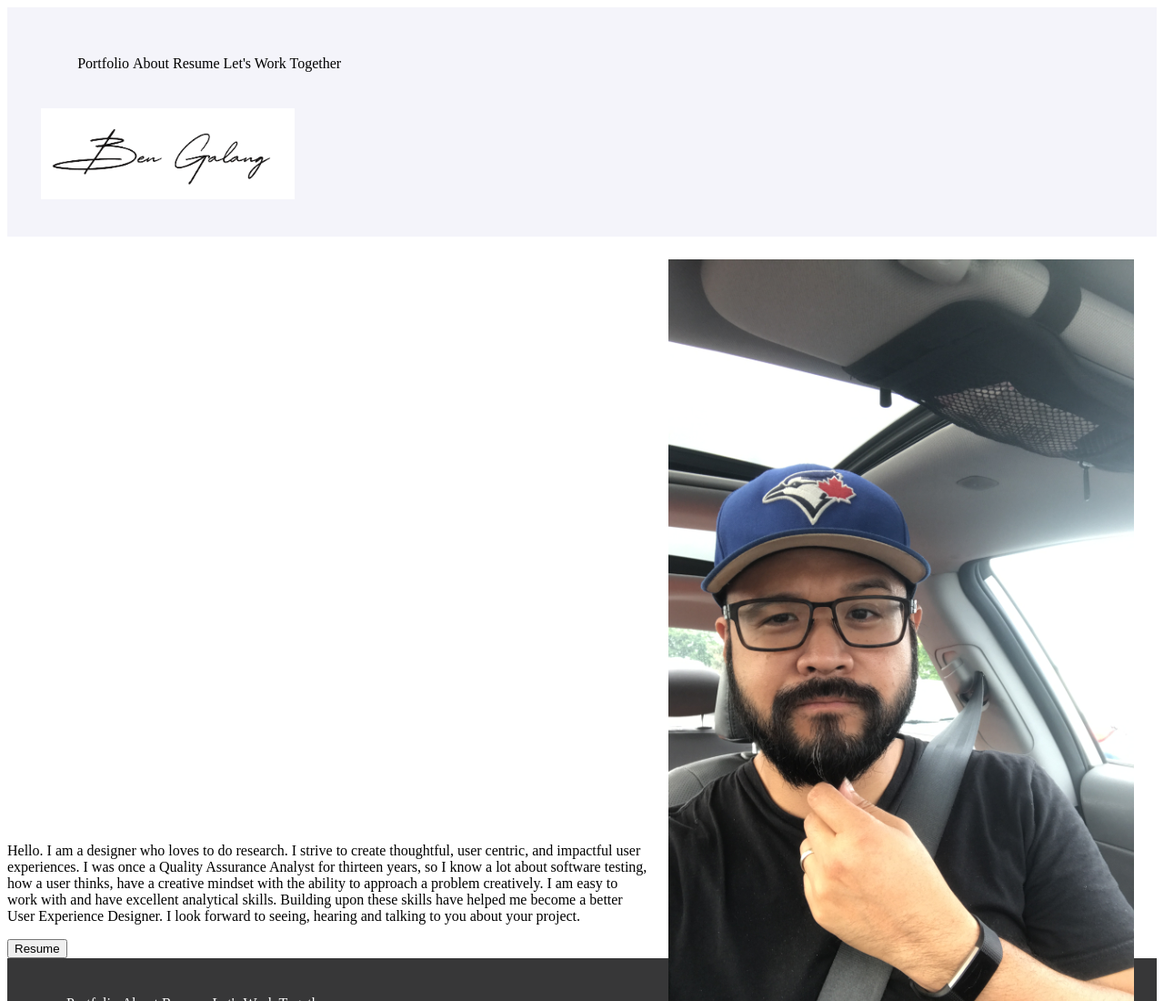
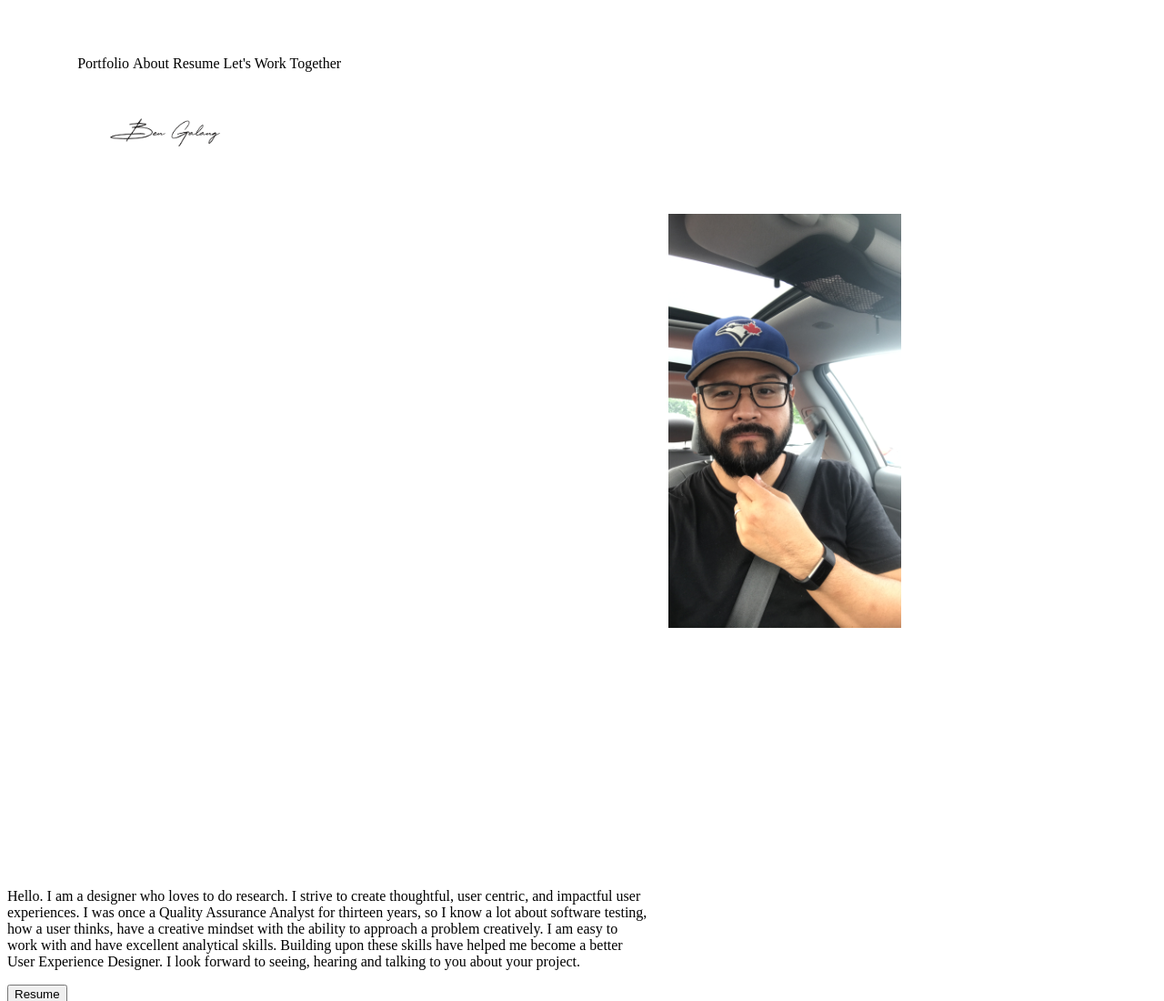
Before and after one commit to Bengal512/UX_UI_HW_17, a plain HTML site: page index.html in a window 1280 px wide. Shown: the top 1100 px of the page at 91% size. Drawn offline with Linux system fonts and the light colour scheme.

Commit message:
2:45 PM update

```diff
--- a/css/style.css
+++ b/css/style.css
@@ -5,15 +5,10 @@
     display: inline-block;
     vertical-align: top;
 }
-header {background-color: #f4f4fa;
+header {background-color: #ffffff;
     padding: 25px;
     vertical-align: top;
     padding: 25px;
-    clear: both;
-    }
-
-    .navigation ul li {display: inline-block;
-        color: rgb(0, 0, 0);
 
     }
 
@@ -39,11 +34,11 @@ nav{
 .heroImg {
     width: 40vw;
     float: right;
-    height: 600px;
+    height: 700px;
     padding: 25px;
 
 }
-img{width: 100%;}
+img{width: 50%;}
 
 .content .description {
 
```
Also changed, not shown: index.html (+1 -1 lines).
